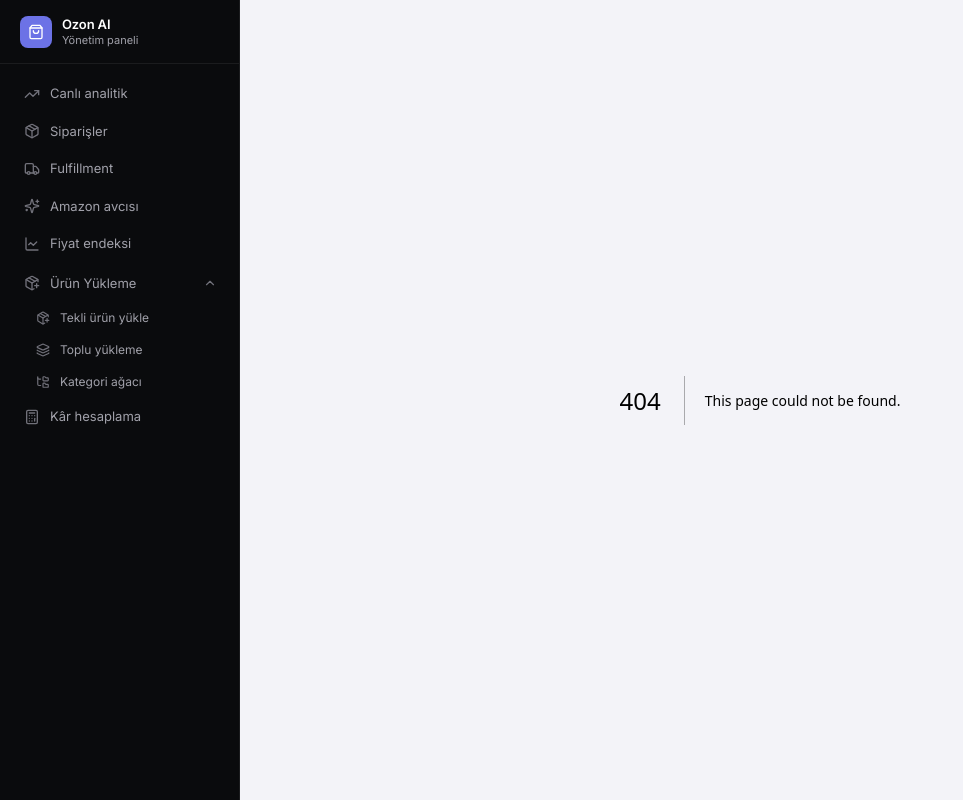
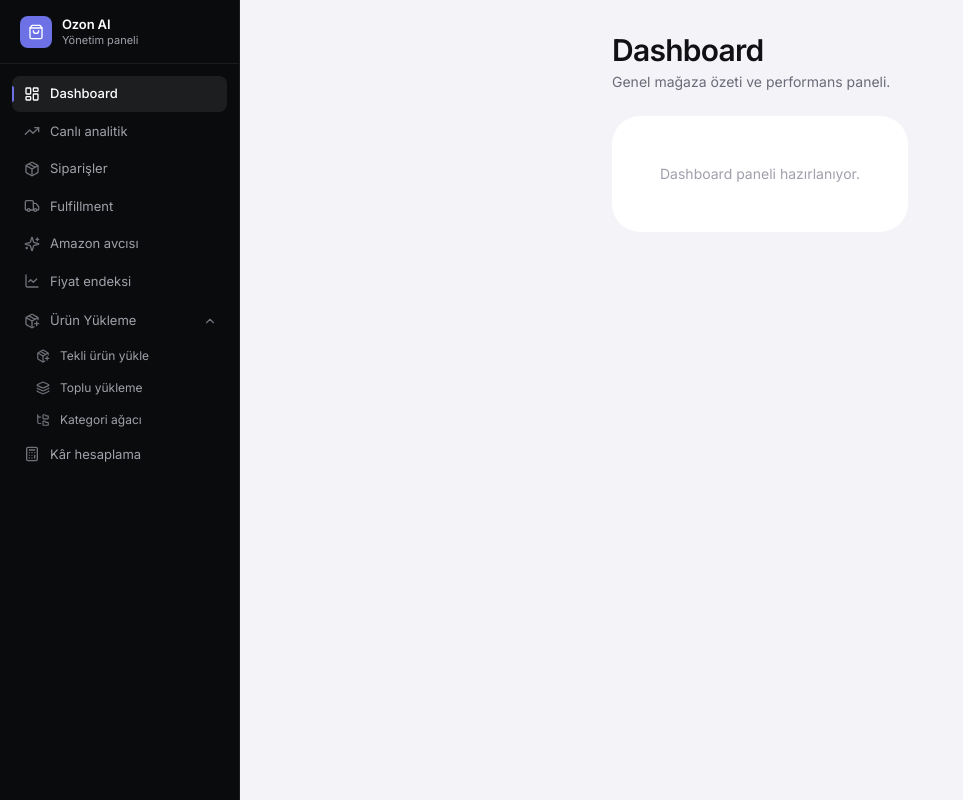
Before and after one commit to furkanfirat9/efa-europe, a Next.js app: page /dashboard in a window 1280 px wide. Before the commit this address had no page. Shown: the whole page, without its empty margins (0-963 px from the left). Built offline with nearby package versions, Linux system fonts and the light colour scheme.

Commit message:
feat: add placeholder dashboard page and set as first sidebar item

```diff
--- /dev/null
+++ b/src/app/dashboard/page.tsx
@@ -0,0 +1,26 @@
+import React from 'react';
+
+export const metadata = {
+  title: 'Dashboard | Ozon AI Studio',
+};
+
+export default function DashboardPage() {
+  return (
+    <div className="mx-auto max-w-7xl px-4 py-8 sm:px-6 lg:px-8">
+      <div className="mb-6">
+        <h1 className="text-2xl font-semibold tracking-tight text-text-primary sm:text-3xl">
+          Dashboard
+        </h1>
+        <p className="mt-1 text-sm text-text-secondary">
+          Genel mağaza özeti ve performans paneli.
+        </p>
+      </div>
+
+      <div className="rounded-[28px] bg-surface p-12 text-center shadow-xs">
+        <p className="text-sm text-text-muted">
+          Dashboard paneli hazırlanıyor.
+        </p>
+      </div>
+    </div>
+  );
+}
--- a/src/components/Sidebar.tsx
+++ b/src/components/Sidebar.tsx
@@ -16,6 +16,7 @@ import {
   Sparkles,
   LineChart,
   ChevronDown,
+  LayoutDashboard,
 } from 'lucide-react';
 
 interface NavItem {
@@ -27,6 +28,7 @@ interface NavItem {
 }
 
 const PRIMARY_NAV: NavItem[] = [
+  { name: 'Dashboard', href: '/dashboard', icon: LayoutDashboard },
   { name: 'Canlı analitik', href: '/analitik', icon: TrendingUp, external: true },
   { name: 'Siparişler', href: '/siparisler', icon: Package },
   { name: 'Fulfillment', href: '/fulfillment', icon: Truck },
```
